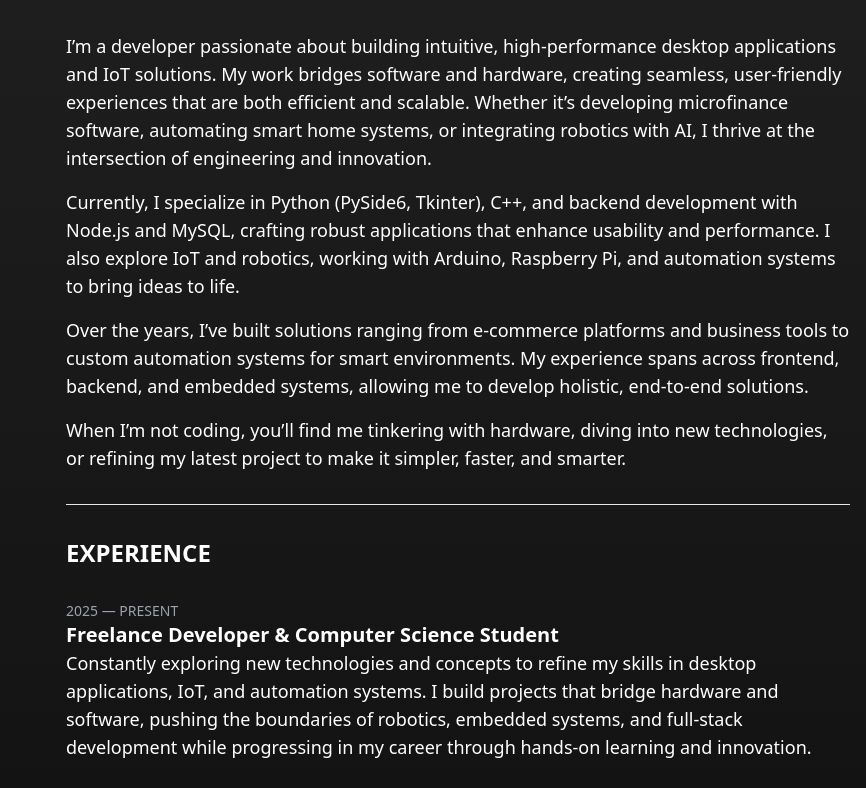
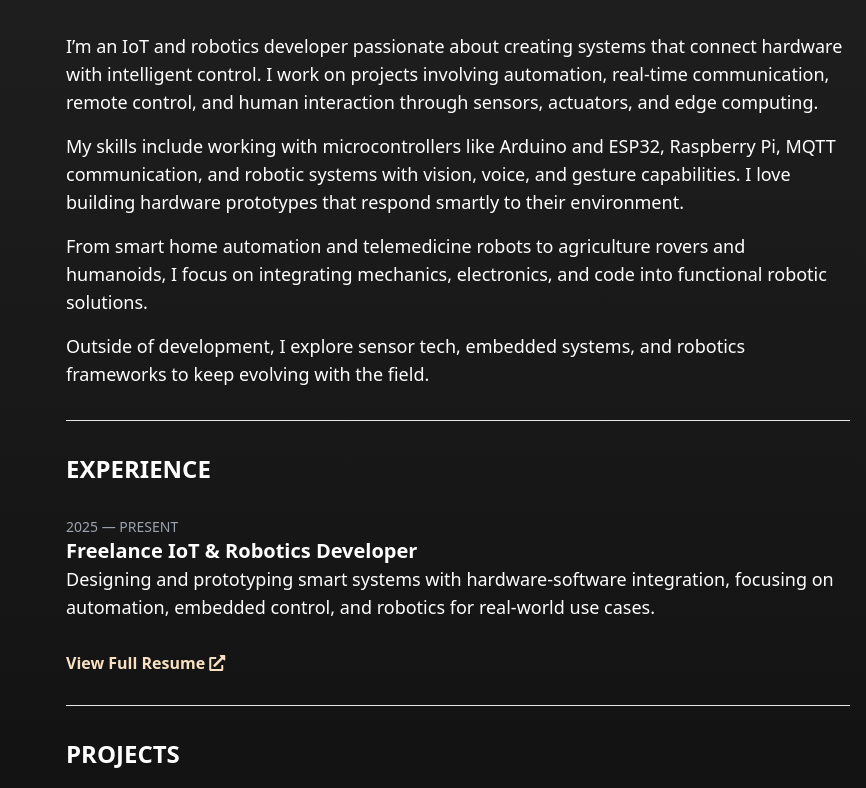
Before and after one commit to yashraj-kumawat-14/portfolio, a plain HTML site: page index.html in a window 1280 px wide. Shown: the top 788 px of the page, 414-1280 px from the left. Drawn offline with nearby package versions, Linux system fonts and the light colour scheme.

Commit message:
Update index.html

```diff
--- a/index.html
+++ b/index.html
@@ -65,16 +65,16 @@
     </div>
     <div class="md:w-2/3 md:pl-12">
      <p class="text-lg mb-4">
-        I’m a developer passionate about building intuitive, high-performance desktop applications and IoT solutions. My work bridges software and hardware, creating seamless, user-friendly experiences that are both efficient and scalable. Whether it’s developing microfinance software, automating smart home systems, or integrating robotics with AI, I thrive at the intersection of engineering and innovation.
+        I’m an IoT and robotics developer passionate about creating systems that connect hardware with intelligent control. I work on projects involving automation, real-time communication, remote control, and human interaction through sensors, actuators, and edge computing.
      </p>
      <p class="text-lg mb-4">
-        Currently, I specialize in Python (PySide6, Tkinter), C++, and backend development with Node.js and MySQL, crafting robust applications that enhance usability and performance. I also explore IoT and robotics, working with Arduino, Raspberry Pi, and automation systems to bring ideas to life.
+        My skills include working with microcontrollers like Arduino and ESP32, Raspberry Pi, MQTT communication, and robotic systems with vision, voice, and gesture capabilities. I love building hardware prototypes that respond smartly to their environment.
      </p>
      <p class="text-lg mb-4">
-        Over the years, I’ve built solutions ranging from e-commerce platforms and business tools to custom automation systems for smart environments. My experience spans across frontend, backend, and embedded systems, allowing me to develop holistic, end-to-end solutions.
+        From smart home automation and telemedicine robots to agriculture rovers and humanoids, I focus on integrating mechanics, electronics, and code into functional robotic solutions.
      </p>
      <p class="text-lg mb-4">
-        When I’m not coding, you’ll find me tinkering with hardware, diving into new technologies, or refining my latest project to make it simpler, faster, and smarter.
+        Outside of development, I explore sensor tech, embedded systems, and robotics frameworks to keep evolving with the field.
      </p>
      <div class="mt-8">
         <hr>
@@ -83,11 +83,11 @@
        2025 — PRESENT
       </p>
       <h3 class="text-xl font-bold">
-        Freelance Developer & Computer Science Student
+        Freelance IoT & Robotics Developer
        </i>
       </h3>
       <p class="text-lg">
-        Constantly exploring new technologies and concepts to refine my skills in desktop applications, IoT, and automation systems. I build projects that bridge hardware and software, pushing the boundaries of robotics, embedded systems, and full-stack development while progressing in my career through hands-on learning and innovation.
+        Designing and prototyping smart systems with hardware-software integration, focusing on automation, embedded control, and robotics for real-world use cases.
       </p>
      </div>
 <h2 style=" margin: 30px 0px;" id="resume">
```
